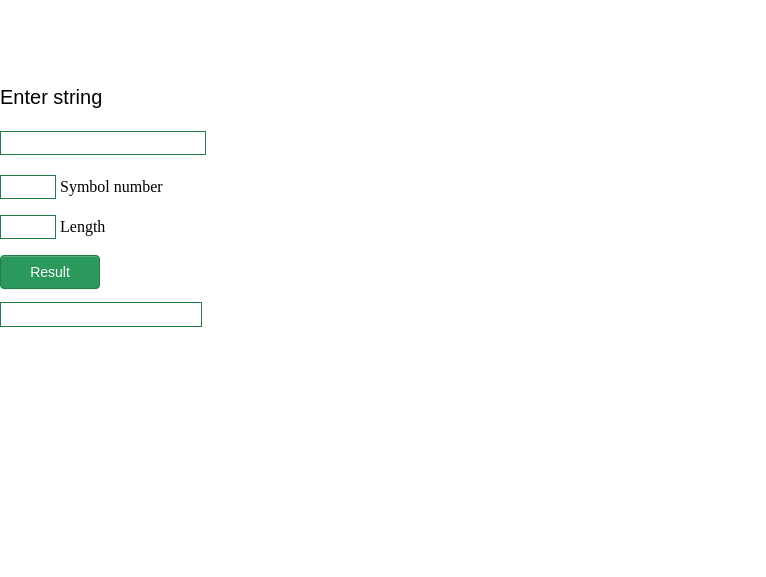
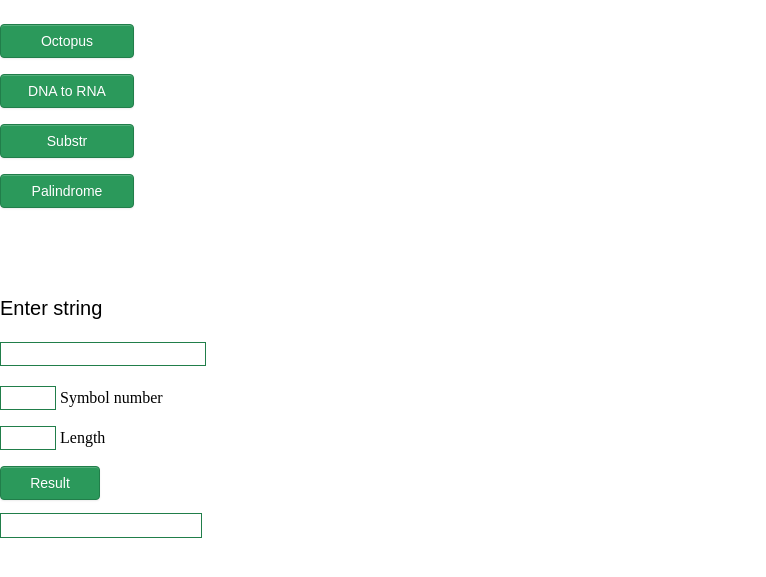
Before and after one commit to Vald182/Substr, a plain HTML site: page index.html in a window 1280 px wide. Shown: the part 75-652 px from the top of the page, without its empty margins (0-766 px from the left). Drawn offline with Linux system fonts and the light colour scheme.

Commit message:
Add files via upload

```diff
--- a/index.html
+++ b/index.html
@@ -9,6 +9,10 @@
     </head>
     <body>
         <h1>Substr</h1>
+        <p><a class = "but" href = "https://vald182.github.io/Octopus/index.html">Octopus</a></p>
+        <p><a class = "but" href = "https://vald182.github.io/DNA-to-RNA/index.html">DNA to RNA</a></p>
+        <p><a class = "but" href = "https://vald182.github.io/Substr/index.html">Substr</a></p>
+        <p><a class = "but" href = "https://vald182.github.io/Palindrome/index.html">Palindrome</a></p>
         <div class ="box">
             <form>
                 <p class = "text">
```
